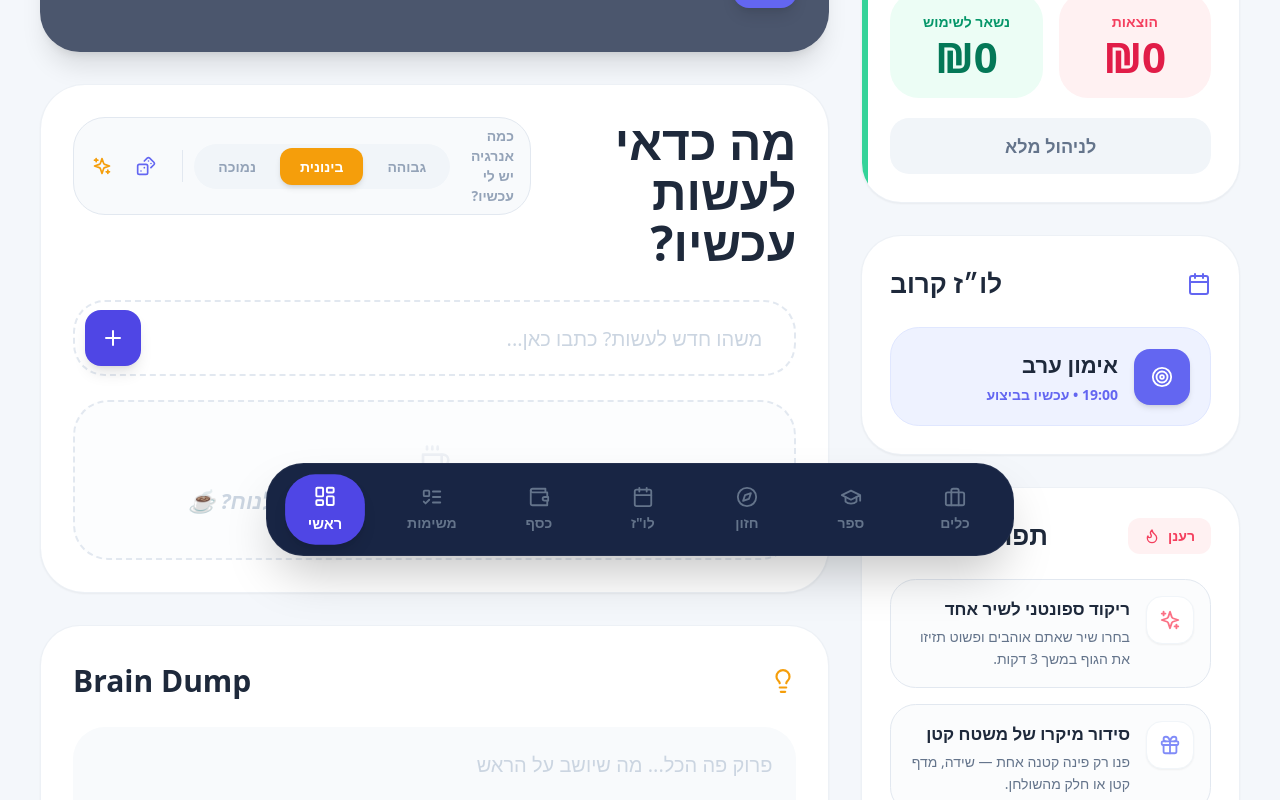
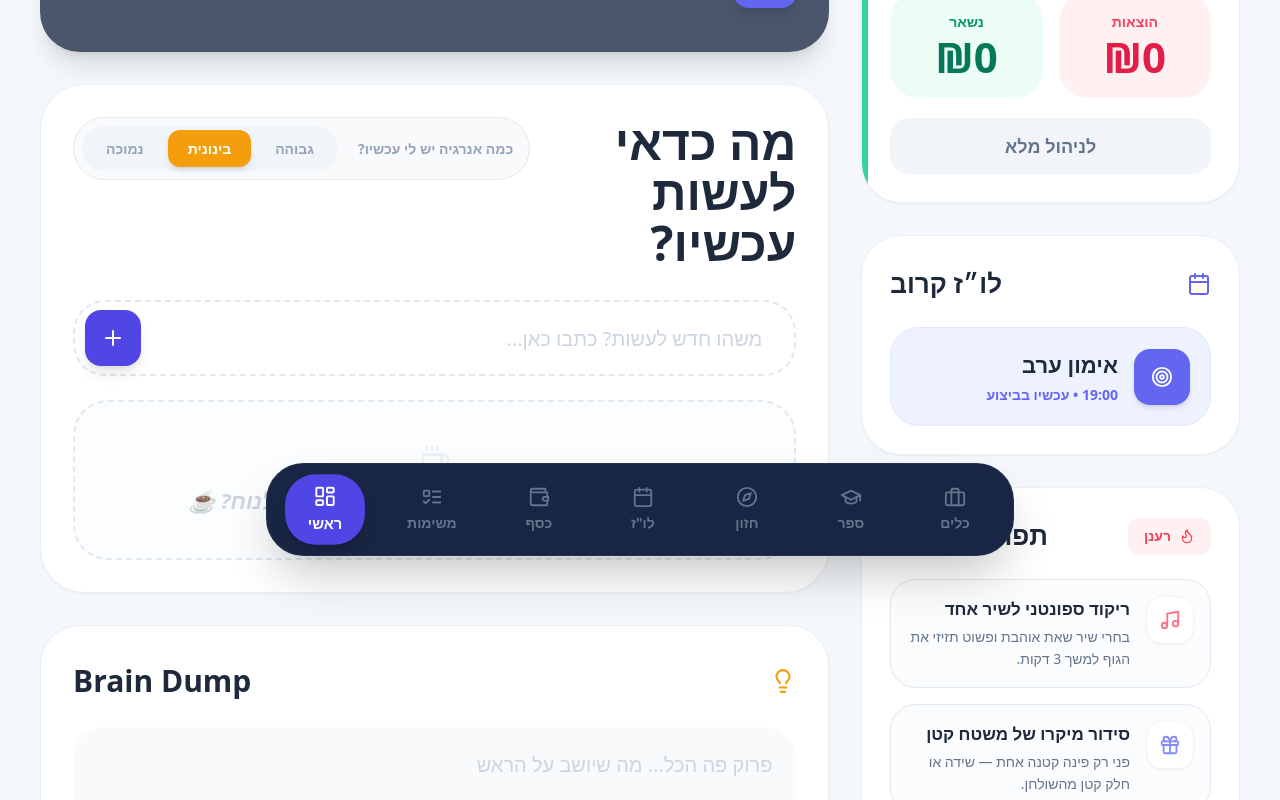
Before and after one commit to betzalel123/my-life-os, a React (Vite) app: page / in a window 1280 px wide. Shown: the part 220-1020 px from the top of the page. Built offline with nearby package versions, Linux system fonts and the light colour scheme.

Commit message:
Update DashboardSection.jsx

```diff
--- a/src/sections/DashboardSection.jsx
+++ b/src/sections/DashboardSection.jsx
@@ -1,38 +1,76 @@
-import React from 'react';
+import React, { useState } from 'react';
 import {
   Wallet, Calendar, Target, Sparkles, Gift, Lightbulb,
   Flame, Coffee, Plus, Circle, CheckCircle2, Trash2,
-  Play, Pause, Dices
+  Play, Pause, Dices, RefreshCw, Smile, Music, Zap, AlertTriangle
 } from 'lucide-react';
+
+const IconMap = { Sparkles, Gift, Lightbulb, Coffee, Flame, Smile, Music, Zap };
 
 export default function DashboardSection({
   energyLevel, setEnergyLevel, tasks, newTask, setNewTask,
   addTask, toggleTask, deleteTask, brainDump, setBrainDump,
   timeLeft, isTimerRunning, setIsTimerRunning
 }) {
+  const [dopamineOptions, setDopamineOptions] = useState([
+    { title: 'ריקוד ספונטני לשיר אחד', desc: 'בחרי שיר שאת אוהבת ופשוט תזיזי את הגוף למשך 3 דקות.', iconName: 'Music', accent: 'text-rose-400' },
+    { title: 'סידור מיקרו של משטח קטן', desc: 'פני רק פינה קטנה אחת — שידה או חלק קטן מהשולחן.', iconName: 'Gift', accent: 'text-indigo-400' },
+    { title: 'שרבוט יצירתי ל־5 דקות', desc: 'קחי דף ועט ותעשי קווים בלי לחשוב יותר מדי.', iconName: 'Lightbulb', accent: 'text-amber-400' }
+  ]);
+  const [isLoadingGemini, setIsLoadingGemini] = useState(false);
+  const [geminiError, setGeminiError] = useState(false);
+
+  const refreshDopamineMenu = async () => {
+    setIsLoadingGemini(true);
+    setGeminiError(false);
+
+    const dopaminePrompt = `
+      תייצר 3 רעיונות קצרים, יצירתיים ופשוטים לפעולות שמשחררות דופמין (Dopamine Menu) לאדם שצריך הפסקה קצרה מהעבודה או הלימודים.
+      חובה קריטית: כל התוכן (הכותרות והתיאורים) חייב להיות כתוב אך ורק בשפה העברית!
+      תחזיר את התשובה בפורמט JSON בלבד, שייראה בדיוק במבנה הזה (אובייקט עם מערך שנקרא options):
+      {
+        "options": [
+          { "title": "כותרת קצרה בעברית", "desc": "תיאור של שורה אחת בעברית", "iconName": "Sparkles", "accent": "text-rose-400" }
+        ]
+      }
+      שמות האייקונים האפשריים: Sparkles, Gift, Lightbulb, Coffee, Flame, Smile, Music, Zap.
+      צבעי אקסנט אפשריים: text-rose-400, text-indigo-400, text-amber-400, text-emerald-400.
+    `;
+
+    try {
+      const response = await fetch('/api/gemini', {
+        method: 'POST',
+        headers: { 'Content-Type': 'application/json' },
+        body: JSON.stringify({ prompt: dopaminePrompt })
+      });
+
+      if (!response.ok) throw new Error('API failed');
+
+      const data = await response.json();
+      if (data && data.options) {
+        setDopamineOptions(data.options);
+      }
+    } catch (error) {
+      console.error(error);
+      setGeminiError(true);
+    } finally {
+      setIsLoadingGemini(false);
+    }
+  };
+
   const formatTime = (seconds) => {
     const mins = Math.floor(seconds / 60);
     const secs = seconds % 60;
     return `${mins.toString().padStart(2, '0')}:${secs.toString().padStart(2, '0')}`;
   };
 
-  const filteredTasks = tasks.filter(
-    (task) => !task.completed && task.energyRequired === energyLevel
-  );
-
-  const dopamineCards = [
-    { title: 'ריקוד ספונטני לשיר אחד', desc: 'בחרו שיר שאתם אוהבים ופשוט תזיזו את הגוף במשך 3 דקות.', icon: Sparkles, accent: 'text-rose-400' },
-    { title: 'סידור מיקרו של משטח קטן', desc: 'פנו רק פינה קטנה אחת — שידה, מדף קטן או חלק מהשולחן.', icon: Gift, accent: 'text-indigo-400' },
-    { title: 'שרבוט יצירתי ל־5 דקות', desc: 'קחו דף ועט ותעשו קווים או צורות בלי לחשוב יותר מדי.', icon: Lightbulb, accent: 'text-amber-400' },
-  ];
+  const filteredTasks = tasks.filter((task) => !task.completed && task.energyRequired === energyLevel);
 
   return (
     <div className="grid grid-cols-1 lg:grid-cols-12 gap-8 items-start">
 
-      {/* --- עמודה ימנית (צרה - 4/12) --- */}
       <div className="lg:col-span-4 space-y-8">
 
-        {/* תקציב מהיר */}
         <section className="bg-white rounded-[2.5rem] p-7 shadow-sm border border-slate-200/60 relative overflow-hidden">
           <div className="absolute top-0 left-0 h-full w-1.5 bg-emerald-400" />
           <div className="flex items-center justify-between mb-6">
@@ -45,7 +83,7 @@ export default function DashboardSection({
               <div className="text-[36px] xl:text-[42px] font-black text-rose-600 leading-none">₪0</div>
             </div>
             <div className="bg-emerald-50 rounded-[1.8rem] p-5 text-center">
-              <div className="text-emerald-600 text-sm font-black mb-1">נשאר לשימוש</div>
+              <div className="text-emerald-600 text-sm font-black mb-1">נשאר</div>
               <div className="text-[36px] xl:text-[42px] font-black text-emerald-700 leading-none">₪0</div>
             </div>
           </div>
@@ -54,7 +92,6 @@ export default function DashboardSection({
           </button>
         </section>
 
-        {/* לו"ז קרוב */}
         <section className="bg-white rounded-[2.5rem] p-7 shadow-sm border border-slate-200/60">
           <div className="flex items-center justify-between mb-6">
             <Calendar className="text-indigo-500" size={24} />
@@ -71,21 +108,33 @@ export default function DashboardSection({
           </div>
         </section>
 
-        {/* תפריט דופמין */}
-        <section className="bg-white rounded-[2.5rem] p-7 shadow-sm border border-slate-200/60">
+        <section className="bg-white rounded-[2.5rem] p-7 shadow-sm border border-slate-200/60 min-h-[400px]">
           <div className="flex items-center justify-between mb-6">
-            <div className="px-4 py-2 rounded-xl bg-rose-50 text-rose-500 font-black text-sm flex items-center gap-2 cursor-pointer hover:bg-rose-100 transition-colors">
-              רענן <Flame size={16} />
-            </div>
+            <button
+              onClick={refreshDopamineMenu}
+              disabled={isLoadingGemini}
+              className={`px-4 py-2 rounded-xl bg-rose-50 text-rose-500 font-black text-sm flex items-center gap-2 transition-all ${isLoadingGemini ? 'opacity-50 cursor-not-allowed' : 'hover:bg-rose-100 shadow-sm cursor-pointer'}`}
+            >
+              {isLoadingGemini ? <RefreshCw size={16} className="animate-spin" /> : <Flame size={16} />}
+              {isLoadingGemini ? 'מייצר...' : 'רענן'}
+            </button>
             <h2 className="text-[26px] font-black text-slate-800">תפריט דופמין</h2>
           </div>
+
+          {geminiError && (
+            <div className="mb-4 text-xs font-bold text-rose-600 bg-rose-50 p-3 rounded-xl flex items-center gap-2 border border-rose-100">
+              <AlertTriangle size={16} /> שגיאה בחיבור. ודא שהגדרת את המפתח ב-Vercel.
+            </div>
+          )}
+
           <div className="space-y-4">
-            {dopamineCards.map((card, index) => {
-              const Icon = card.icon;
+            {dopamineOptions.map((card, index) => {
+              const IconComponent = IconMap[card.iconName] || Sparkles;
+
               return (
                 <div key={index} className="rounded-[1.6rem] border border-slate-200 bg-slate-50/60 p-4 flex items-start gap-4 hover:bg-white hover:shadow-sm transition-all cursor-pointer">
                   <div className="w-12 h-12 rounded-2xl bg-white flex items-center justify-center shrink-0 shadow-sm border border-slate-100">
-                    <Icon size={22} className={card.accent} />
+                    <IconComponent size={22} className={card.accent || 'text-indigo-400'} />
                   </div>
                   <div className="text-right">
                     <div className="font-black text-[17px] text-slate-800">{card.title}</div>
@@ -99,10 +148,8 @@ export default function DashboardSection({
 
       </div>
 
-      {/* --- עמודה שמאלית (רחבה - 8/12) --- */}
       <div className="lg:col-span-8 space-y-8">
 
-        {/* טיימר */}
         <section className="bg-[#4b566d] text-white rounded-[2.5rem] px-8 py-7 shadow-xl flex items-center justify-between">
           <div className="flex items-center gap-5">
             <button
@@ -120,7 +167,6 @@ export default function DashboardSection({
           </div>
         </section>
 
-        {/* משימות - מה כדאי לעשות */}
         <section className="bg-white rounded-[2.8rem] p-8 shadow-sm border border-slate-200/60 min-h-[400px]">
           <div className="flex flex-col xl:flex-row xl:items-start justify-between gap-5 mb-8">
             <h2 className="text-[38px] xl:text-[48px] leading-[1.05] font-black text-slate-800 text-right">
@@ -128,7 +174,7 @@ export default function DashboardSection({
             </h2>
 
             <div className="flex items-center bg-slate-50 rounded-[2rem] border border-slate-200 p-2 gap-3 mt-2 xl:mt-0">
-              <span className="text-slate-400 font-bold text-sm px-2">כמה אנרגיה יש לי עכשיו?</span>
+              <span className="text-slate-400 font-bold text-sm px-2 whitespace-nowrap">כמה אנרגיה יש לי עכשיו?</span>
               <div className="flex items-center bg-slate-100 rounded-[1.5rem] p-1 gap-1">
                 {[
                   { key: 'high', label: 'גבוהה' },
@@ -139,19 +185,12 @@ export default function DashboardSection({
                     key={lvl.key}
                     onClick={() => setEnergyLevel(lvl.key)}
                     className={`px-5 py-2 rounded-xl text-[14px] font-black transition-all ${
-                      energyLevel === lvl.key
-                        ? 'bg-amber-500 text-white shadow-md'
-                        : 'text-slate-400 hover:bg-slate-200/60'
+                      energyLevel === lvl.key ? 'bg-amber-500 text-white shadow-md' : 'text-slate-400 hover:bg-slate-200/60'
                     }`}
                   >
                     {lvl.label}
                   </button>
                 ))}
-              </div>
-              <div className="w-px h-8 bg-slate-200 hidden sm:block" />
-              <div className="hidden sm:flex items-center gap-1 pr-1">
-                <button type="button" className="w-10 h-10 flex items-center justify-center text-indigo-500 hover:bg-white rounded-xl transition-all"><Dices size={20} /></button>
-                <button type="button" className="w-10 h-10 flex items-center justify-center text-amber-500 hover:bg-white rounded-xl transition-all"><Sparkles size={20} /></button>
               </div>
             </div>
           </div>
@@ -180,7 +219,7 @@ export default function DashboardSection({
           ) : (
             <div className="space-y-3">
               {filteredTasks.map((task) => (
-                <div key={task.id} className="rounded-[1.7rem] border border-slate-200 bg-slate-50 px-6 py-5 flex items-center gap-4 hover:shadow-sm transition-all">
+                <div key={task.id} className="rounded-[1.7rem] border border-slate-200 bg-slate-50 px-6 py-5 flex items-center gap-4 hover:shadow-sm transition-all cursor-pointer">
                   <button type="button" onClick={() => toggleTask(task.id)}>
                     {task.completed ? <CheckCircle2 className="text-emerald-500" size={26} /> : <Circle className="text-slate-300 hover:text-indigo-300" size={26} />}
                   </button>
@@ -196,7 +235,6 @@ export default function DashboardSection({
           )}
         </section>
 
-        {/* Brain Dump */}
         <section className="bg-white rounded-[2.5rem] p-8 shadow-sm border border-slate-200/60 min-h-[330px]">
           <div className="flex items-center justify-between mb-6">
             <Lightbulb className="text-amber-500" size={26} />
```
